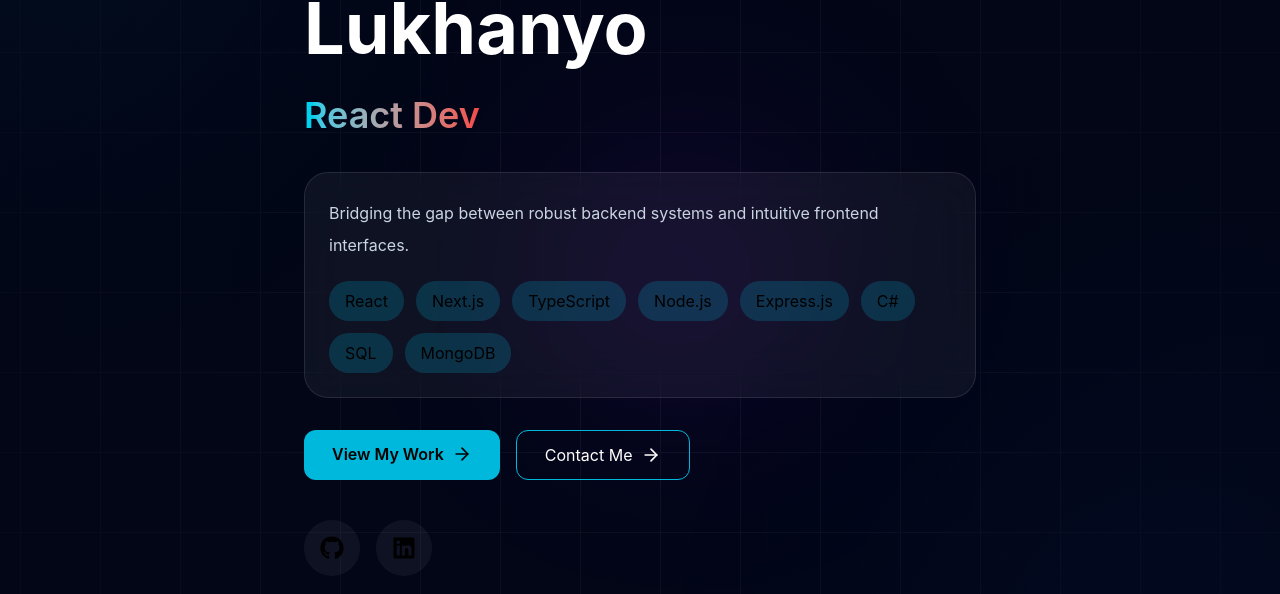
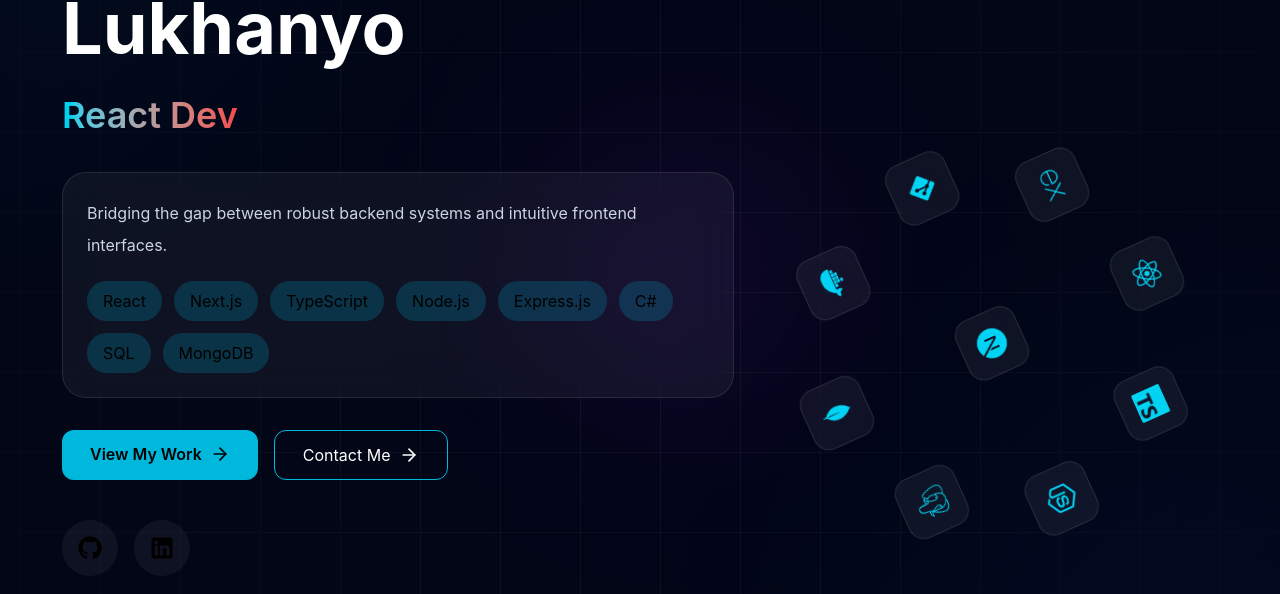
Before and after one commit to Luka2Lkay/lukhanyo-portfolio, a React (Vite) app: page / in a window 1280 px wide. Shown: the part 128-722 px from the top of the page. Built offline with nearby package versions, Linux system fonts and the light colour scheme; no server answers.

Commit message:
float icons

```diff
--- /dev/null
+++ b/src/components/floating_icons/FloatingIcons.jsx
@@ -0,0 +1,66 @@
+import { motion } from "framer-motion";
+import { FaReact, FaNodeJs, FaDocker, FaGitAlt } from "react-icons/fa";
+import {
+  SiTypescript,
+  SiNextdotjs,
+  SiMongodb,
+  SiPostgresql,
+  SiExpress,
+} from "react-icons/si";
+
+const icons = [
+  { Icon: FaReact, x: 0, y: -170 },
+  { Icon: SiTypescript, x: 120, y: -120 },
+  { Icon: FaNodeJs, x: 170, y: 0 },
+  { Icon: SiPostgresql, x: 120, y: 120 },
+  { Icon: SiMongodb, x: 0, y: 170 },
+  { Icon: FaDocker, x: -120, y: 120 },
+  { Icon: FaGitAlt, x: -170, y: 0 },
+  { Icon: SiExpress, x: -120, y: -120 },
+  { Icon: SiNextdotjs, x: 0, y: 0 },
+];
+
+function FloatingIcons() {
+  return (
+    <div className="relative flex h-[420px] w-[420px] items-center justify-center">
+      <motion.div
+        animate={{ rotate: 360 }}
+        transition={{ duration: 30, repeat: Infinity, ease: "linear" }}
+        className="absolute h-full w-full"
+      >
+        {icons.map(({ Icon, x, y }, index) => (
+          <motion.div
+            key={index}
+            style={{
+              left: "50%",
+              top: "50%",
+              x,
+              y,
+            }}
+            className="
+              absolute
+              flex
+              h-16
+              w-16
+              items-center
+              justify-center
+              rounded-2xl
+              border
+              border-white/10
+              bg-white/5
+              backdrop-blur-xl
+              shadow-lg
+            "
+            whileHover={{
+              scale: 1.2,
+            }}
+          >
+            <Icon size={30} className="text-cyan-400" />
+          </motion.div>
+        ))}
+      </motion.div>
+    </div>
+  );
+}
+
+export default FloatingIcons;
--- a/src/components/hero/Hero.jsx
+++ b/src/components/hero/Hero.jsx
@@ -5,6 +5,7 @@
 import { ArrowRight } from "lucide-react";
 import { FaGithub, FaLinkedin } from "react-icons/fa";
 import Stats from "@/components/stats/Stats";
+import FloatingIcons from "@/components/floating_icons/FloatingIcons";
 
 const skills = [
   "React",
@@ -104,6 +105,15 @@
 
           <Stats />
         </motion.div>
+
+        <motion.div
+          initial={{ opacity: 0, x: 80 }}
+          animate={{ opacity: 1, x: 0 }}
+          transition={{ duration: 0.8 }}
+          className="relative flex w-full justify-center lg:w-1/2"
+        >
+          <FloatingIcons />
+        </motion.div>
       </div>
     </section>
   );
```
